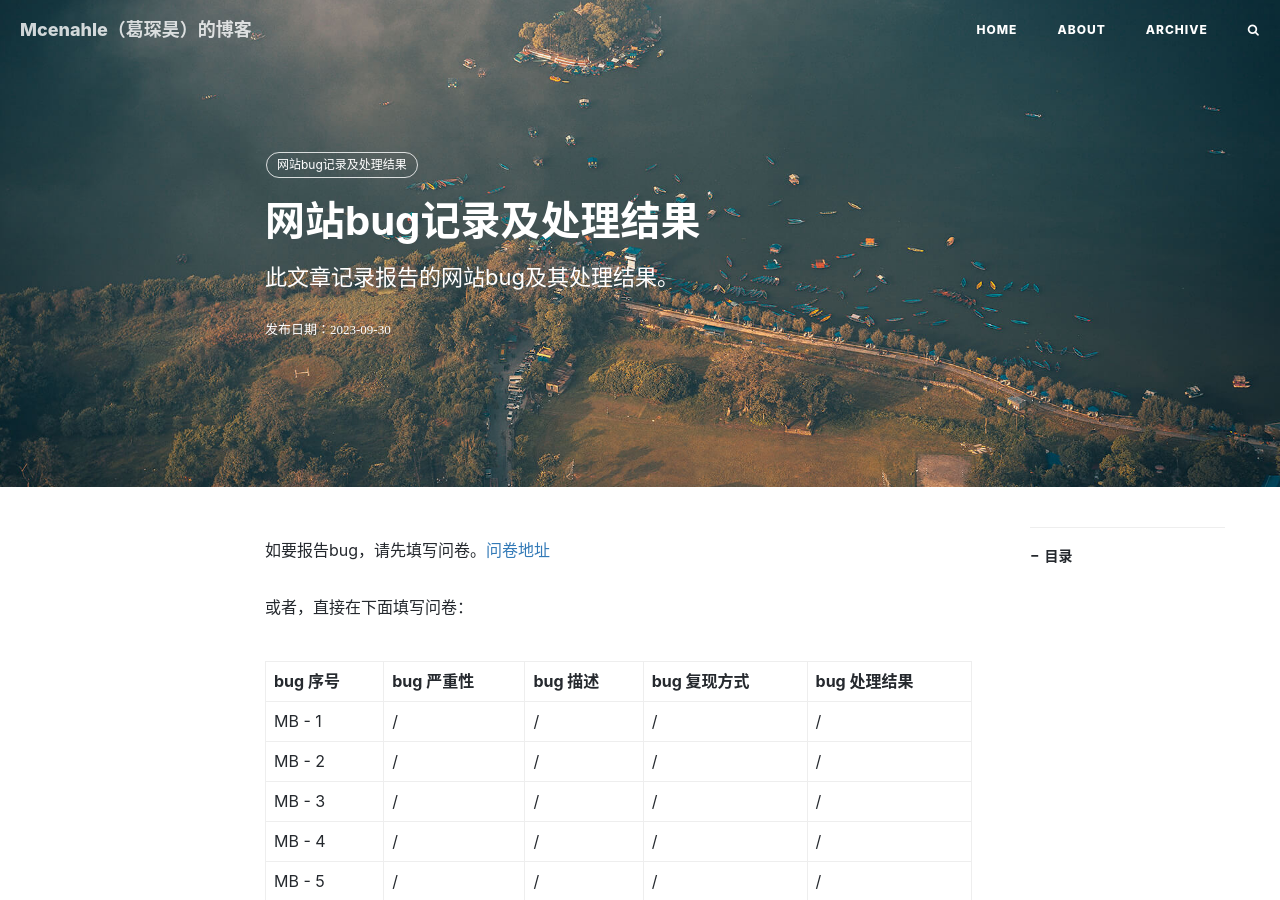
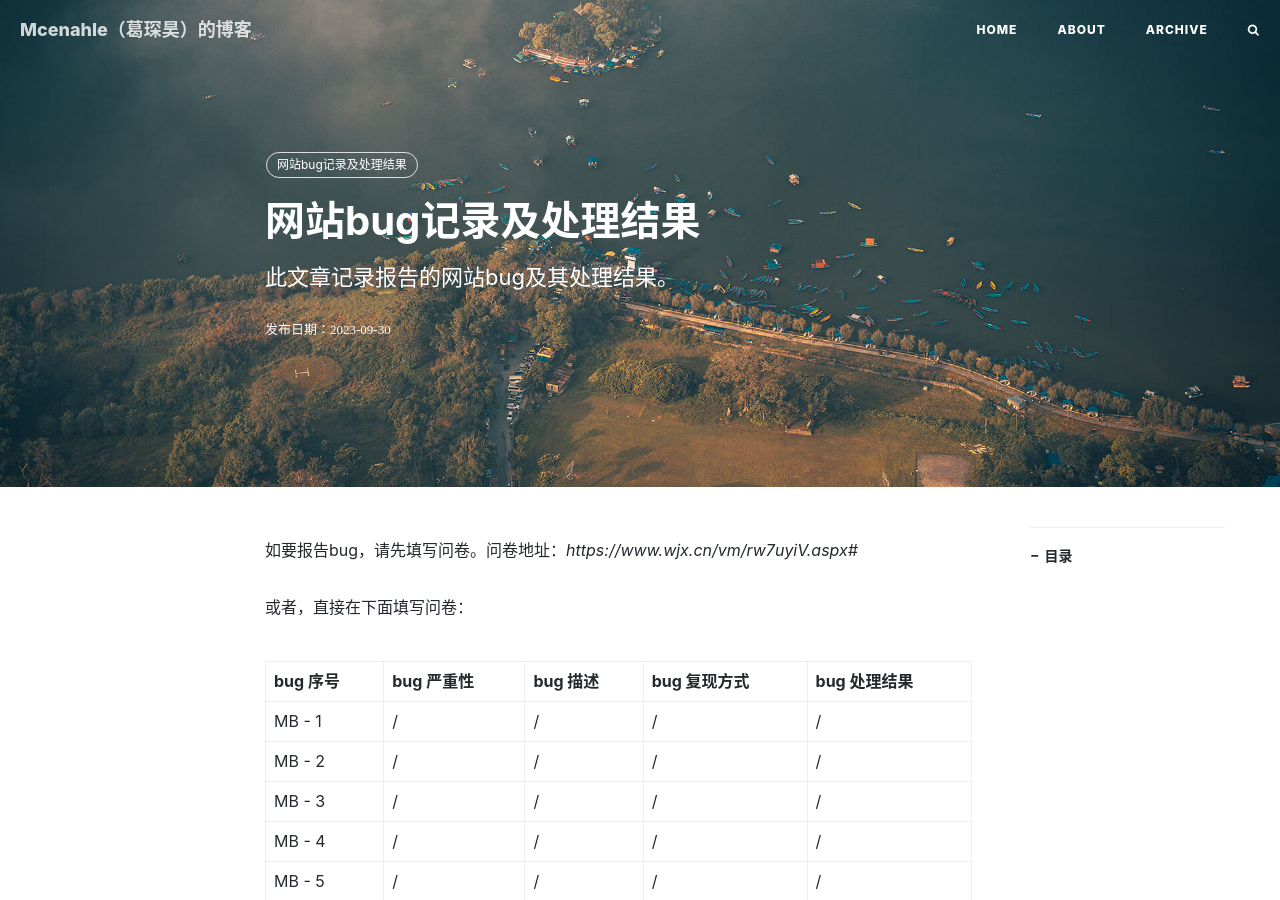
Before and after one commit to Mcenahle/mcenahle.github.io, a Jekyll site: the page built from _posts/2023-9-30-1.md, in a window 1280 px wide and 900 px high. Built offline with Jekyll 4.4.1, drawn with Linux system fonts in a browser that asks for light colours; nearby versions of some CDN libraries; comment, search, counter and statistics services are not loaded.

Commit message:
Update 2023-9-30-1.md

```diff
--- a/_posts/2023-9-30-1.md
+++ b/_posts/2023-9-30-1.md
@@ -11,7 +11,7 @@ tags:
   - 网站bug记录及处理结果
 ---
 
-如要报告bug，请先填写问卷。[问卷地址](_https://www.wjx.cn/vm/rw7uyiV.aspx#_)
+如要报告bug，请先填写问卷。问卷地址：_https://www.wjx.cn/vm/rw7uyiV.aspx#_
 
 或者，直接在下面填写问卷：
 
```
